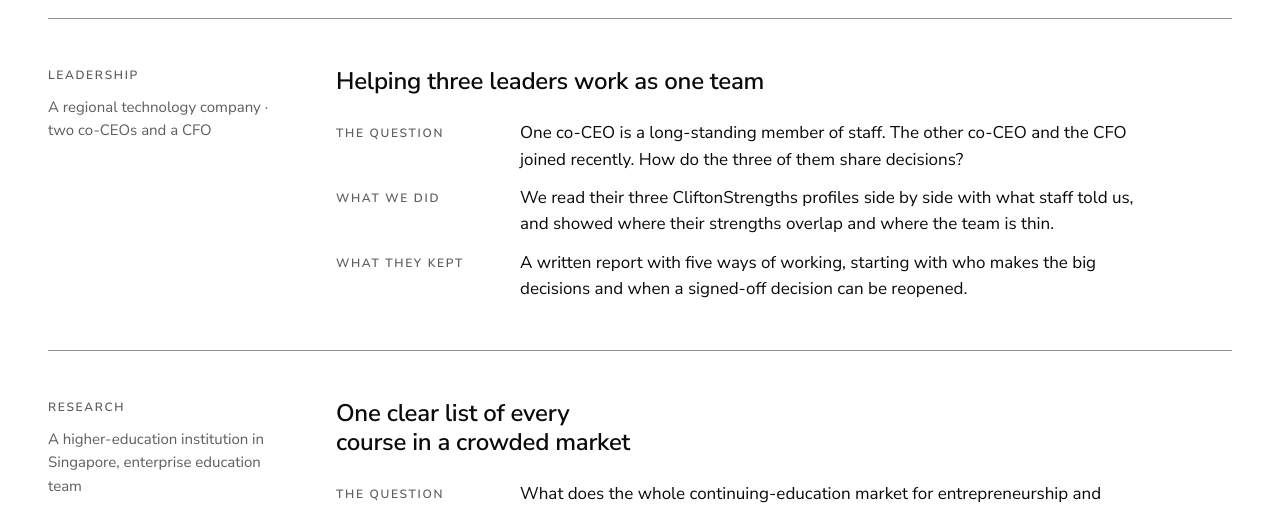
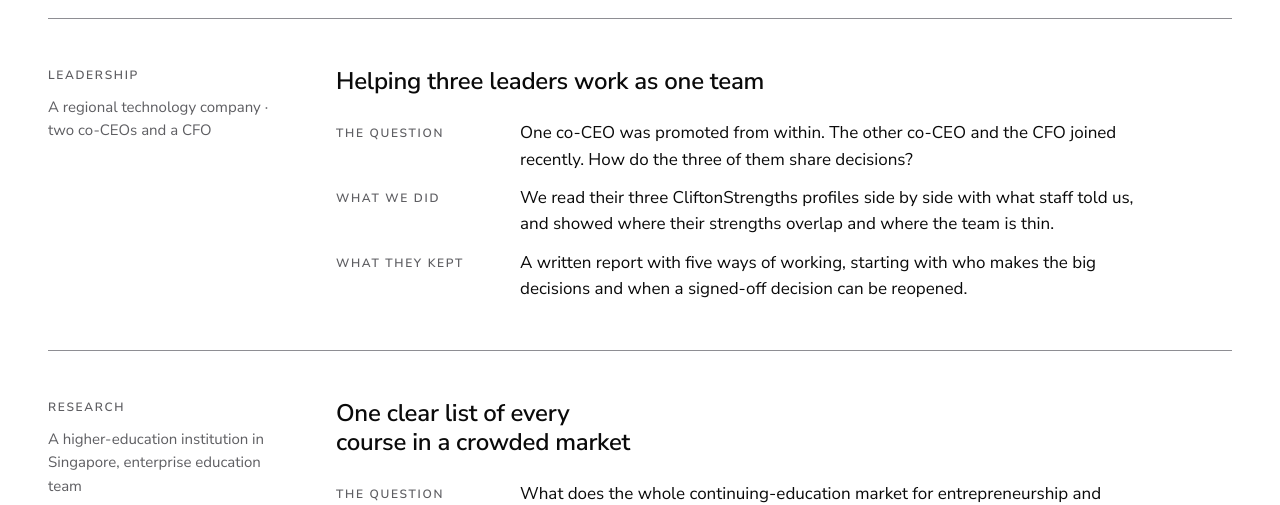
Before and after one commit to saifulanuarsg/fivesights-site, a plain HTML site: page work.html in a window 1280 px wide. Shown: the part 1440-1945 px from the top of the page. Drawn offline with Linux system fonts and the light colour scheme.

Commit message:
Work page: 'promoted from within' wording
Co-Authored-By: WOZCODE <contact@withwoz.com>

```diff
--- a/work.html
+++ b/work.html
@@ -83,7 +83,7 @@
           <h2>Helping three leaders work as one team</h2>
           <dl>
             <dt>The question</dt>
-            <dd>One co-CEO is a long-standing member of staff. The other co-CEO and the CFO joined recently. How do the three of them share decisions?</dd>
+            <dd>One co-CEO was promoted from within. The other co-CEO and the CFO joined recently. How do the three of them share decisions?</dd>
             <dt>What we did</dt>
             <dd>We read their three CliftonStrengths profiles side by side with what staff told us, and showed where their strengths overlap and where the team is thin.</dd>
             <dt>What they kept</dt>
```
